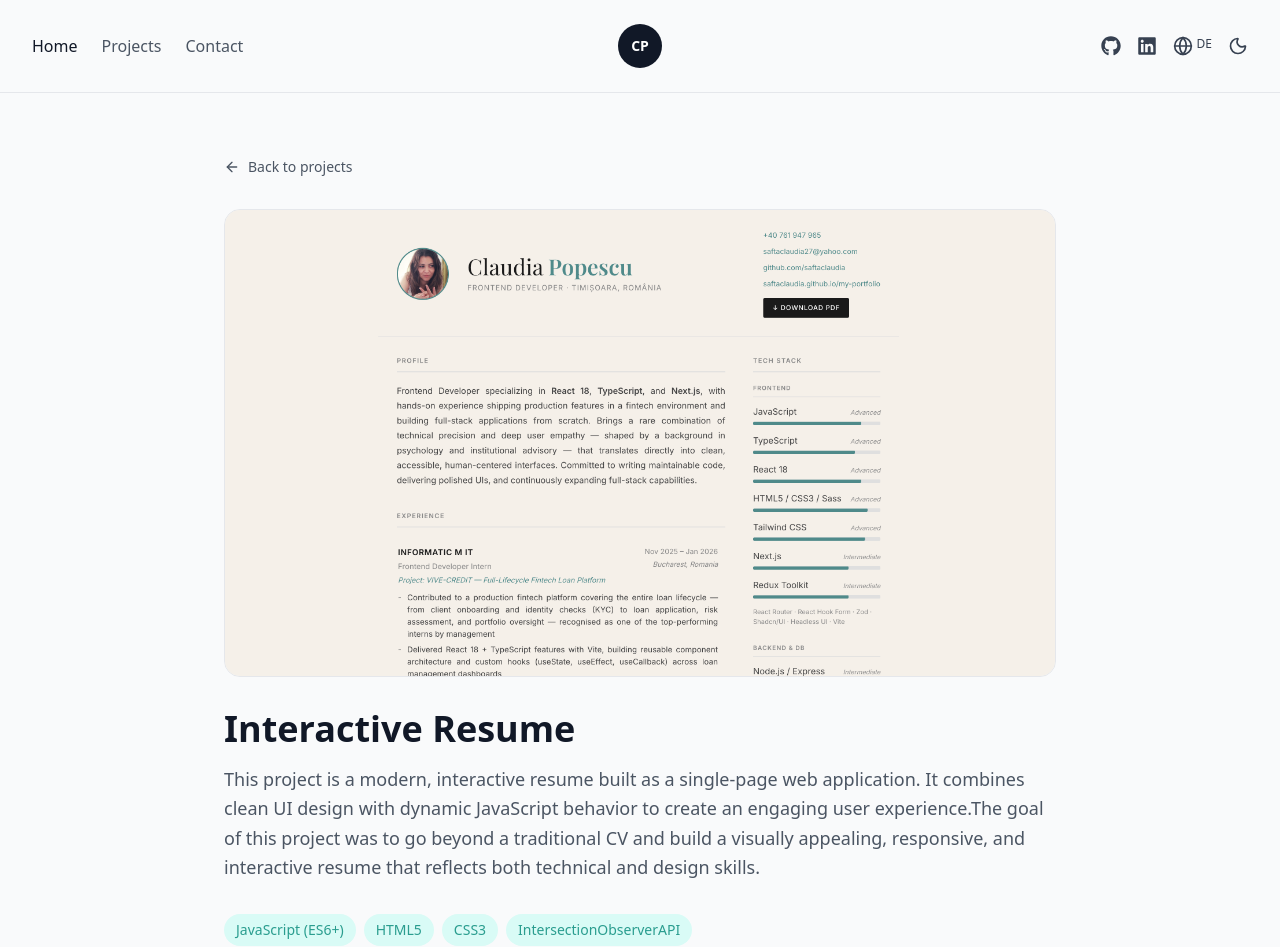
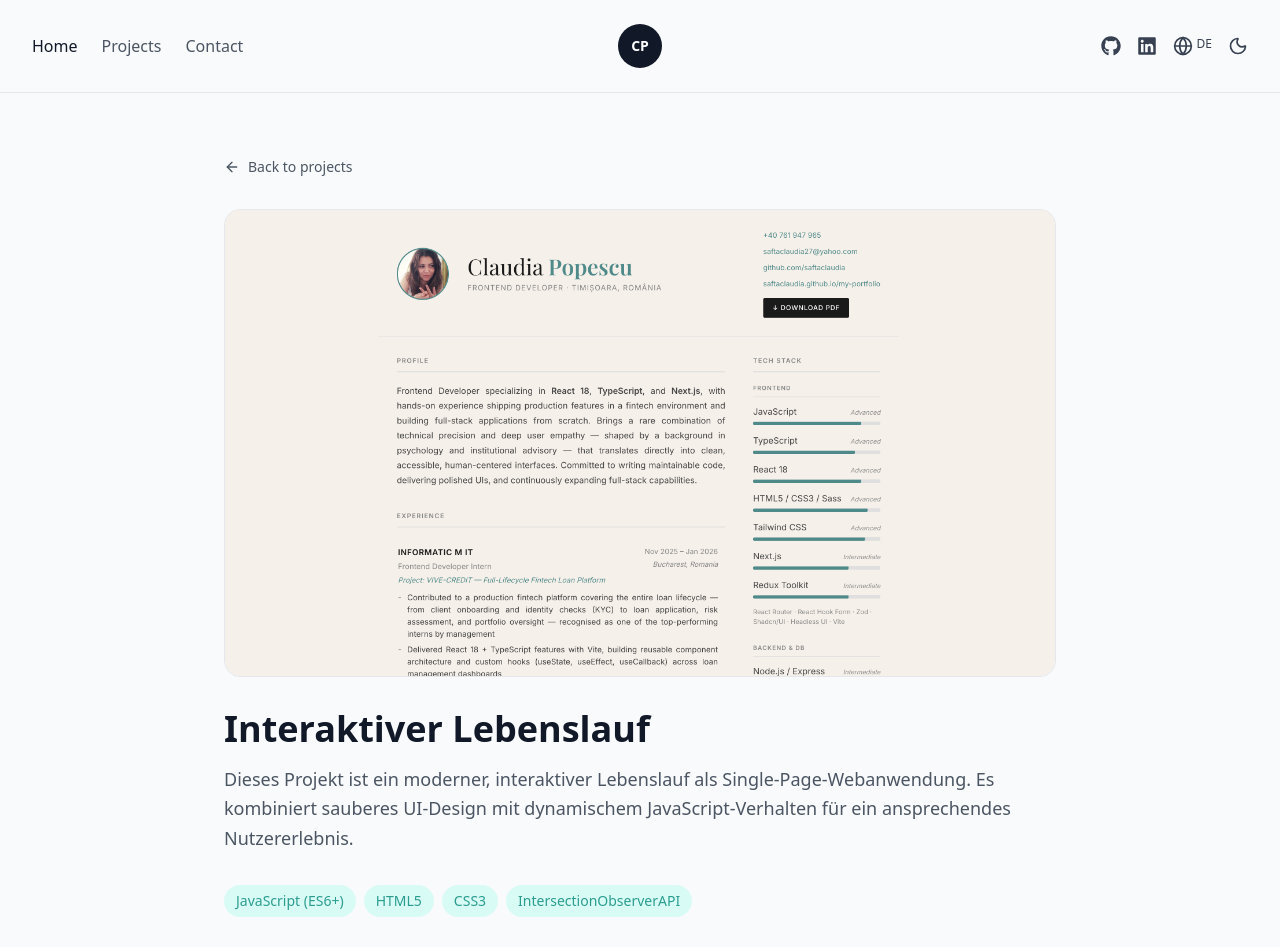
Before and after one commit to saftaclaudia/cp-portfolio, a React (Vite) app: page /projects/interactive-resume in a window 1280 px wide. Shown: the top 947 px of the page. Built offline with nearby package versions, Linux system fonts and the light colour scheme.

Commit message:
Add translation fro projects titles/descriptions

```diff
--- a/src/components/ProjectCard.tsx
+++ b/src/components/ProjectCard.tsx
@@ -1,11 +1,14 @@
 import { Link } from "react-router-dom";
 import type { Project } from "../types/project";
+import { useTranslation } from "react-i18next";
 
 interface ProjectCardProps {
   project: Project;
 }
 
 function ProjectCard({ project }: ProjectCardProps) {
+  const { t } = useTranslation();
+
   return (
     <Link
       to={`/projects/${project.slug}`}
@@ -15,7 +18,7 @@ function ProjectCard({ project }: ProjectCardProps) {
         {project.image ? (
           <img
             src={project.image}
-            alt={project.title}
+            alt={t(`projects.${project.slug}.title`)}
             className="w-full h-full object-cover object-top group-hover:scale-105 transition-transform duration-500"
           />
         ) : (
@@ -25,13 +28,13 @@ function ProjectCard({ project }: ProjectCardProps) {
         )}
         <div className="absolute inset-0 bg-gradient-to-t from-black/70 via-black/10 to-transparent" />
         <h3 className="absolute bottom-4 left-5 text-xl font-bold text-white">
-          {project.title}
+          {t(`projects.${project.slug}.title`)}
         </h3>
       </div>
 
       <div className="p-6 bg-white dark:bg-gray-900">
         <p className="text-gray-600 dark:text-gray-400 text-sm leading-relaxed line-clamp-2">
-          {project.description}
+          {t(`projects.${project.slug}.description`)}
         </p>
       </div>
     </Link>
--- a/src/data/projects.ts
+++ b/src/data/projects.ts
@@ -5,21 +5,14 @@ export const projects: Project[] = [
   {
     id: "project-1",
     slug: "interactive-resume",
-    title: "Interactive Resume",
-    description:
-      "This project is a modern, interactive resume built as a single-page web application. It combines clean UI design with dynamic JavaScript behavior to create an engaging user experience.The goal of this project was to go beyond a traditional CV and build a visually appealing, responsive, and interactive resume that reflects both technical and design skills.",
     tech: ["JavaScript (ES6+)", "HTML5", "CSS3", "IntersectionObserverAPI"],
-
     liveUrl: "https://saftaclaudia.github.io/interactive-resume/",
     githubUrl: "https://github.com/saftaclaudia/interactive-resume",
     image: interactiveResumeImg,
   },
   {
     id: "project-2",
-    slug: "meditack",
-    title: "MediTrack",
-    description:
-      "MediTrack is a full-stack web application designed for women 40+ to take control of their health — track recommended medical exams, manage appointments, monitor daily nutrition, log physical activity, and stay on top of hydration goals.",
+    slug: "meditrack",
     tech: [
       "React 19 + TypeScript",
       "Vite 7",
--- a/src/i18n/locales/de.json
+++ b/src/i18n/locales/de.json
@@ -29,5 +29,15 @@
   "footer": {
     "rights": "Alle Rechte vorbehalten.",
     "madeWith": "Erstellt mit React & TypeScript"
+  },
+  "projects": {
+    "interactive-resume": {
+      "title": "Interactive Resume",
+      "description": "This project is a modern, interactive resume built as a single-page web application. It combines clean UI design with dynamic JavaScript behavior to create an engaging user experience."
+    },
+    "meditrack": {
+      "title": "MediTrack",
+      "description": "MediTrack is a full-stack web application designed for women 40+ to take control of their health — track recommended medical exams, manage appointments, monitor daily nutrition, log physical activity, and stay on top of hydration goals."
+    }
   }
 }
--- a/src/i18n/locales/en.json
+++ b/src/i18n/locales/en.json
@@ -29,5 +29,15 @@
   "footer": {
     "rights": "All rights reserved.",
     "madeWith": "Built with React & TypeScript"
+  },
+  "projects": {
+    "interactive-resume": {
+      "title": "Interaktiver Lebenslauf",
+      "description": "Dieses Projekt ist ein moderner, interaktiver Lebenslauf als Single-Page-Webanwendung. Es kombiniert sauberes UI-Design mit dynamischem JavaScript-Verhalten für ein ansprechendes Nutzererlebnis."
+    },
+    "meditrack": {
+      "title": "MediTrack",
+      "description": "MediTrack ist eine Full-Stack-Webanwendung für Frauen 40+, um die Gesundheit selbst in die Hand zu nehmen — empfohlene medizinische Untersuchungen verfolgen, Termine verwalten, tägliche Ernährung überwachen, körperliche Aktivität protokollieren und Trinkziele im Blick behalten."
+    }
   }
 }
--- a/src/pages/ProjectDetailPage.tsx
+++ b/src/pages/ProjectDetailPage.tsx
@@ -2,8 +2,10 @@ import { useParams, Link, Navigate } from "react-router-dom";
 import { ArrowLeft, ExternalLink } from "lucide-react";
 import { FaGithub } from "react-icons/fa6";
 import { projects } from "../data/projects";
+import { useTranslation } from "react-i18next";
 
 function ProjectDetailPage() {
+  const { t } = useTranslation();
   const { slug } = useParams<{ slug: string }>();
   const project = projects.find((p) => p.slug === slug);
 
@@ -25,17 +27,17 @@ function ProjectDetailPage() {
         <div className="rounded-2xl overflow-hidden mb-8 border border-gray-200 dark:border-gray-800">
           <img
             src={project.image}
-            alt={project.title}
+            alt={t(`projects.${project.slug}.title`)}
             className="w-full h-auto"
           />
         </div>
       )}
 
       <h1 className="text-4xl font-bold text-gray-900 dark:text-white mb-4">
-        {project.title}
+        {t(`projects.${project.slug}.title`)}
       </h1>
       <p className="text-gray-600 dark:text-gray-400 text-lg leading-relaxed mb-8">
-        {project.description}
+        {t(`projects.${project.slug}.description`)}
       </p>
 
       <div className="flex flex-wrap gap-2 mb-8">
--- a/src/types/project.ts
+++ b/src/types/project.ts
@@ -1,8 +1,6 @@
 export interface Project {
   id: string;
   slug: string;
-  title: string;
-  description: string;
   tech: string[];
   liveUrl?: string;
   githubUrl: string;
```
